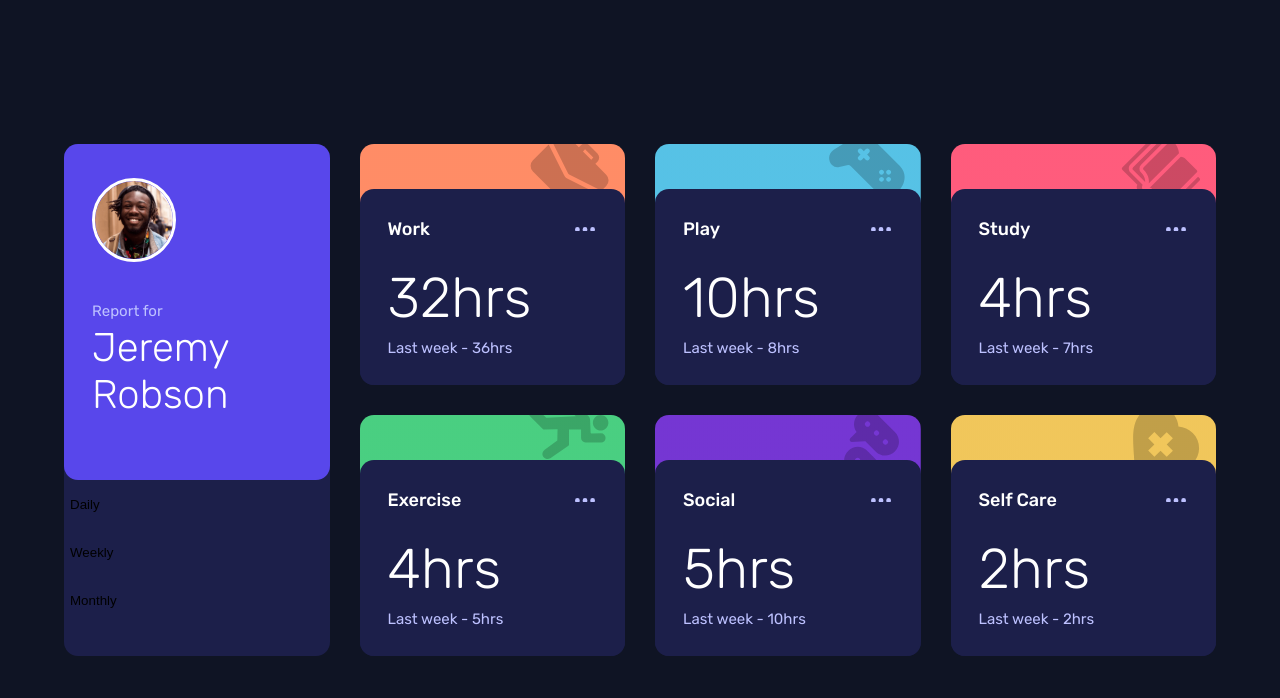
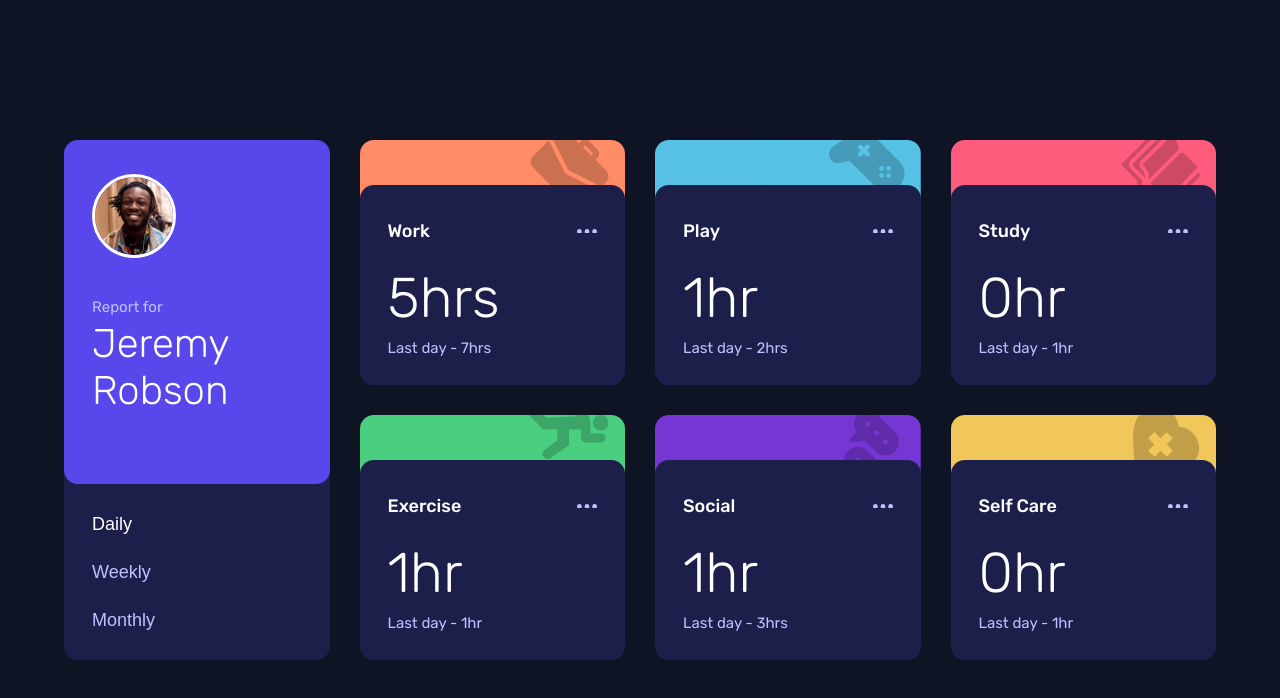
Before and after one commit to john-mirage/time-tracking-dashboard, a website built with Vite: page index.html in a window 1280 px wide. Both pictures are taken after a click on the button "Daily". Built offline with nearby package versions, Linux system fonts and the light colour scheme.

Commit message:
feat: finish web component

```diff
--- a/index.html
+++ b/index.html
@@ -47,9 +47,9 @@
         </div>
       </div>
       <div class="menu__period">
-        <button class="menu__button">Daily</button>
-        <button class="menu__button">Weekly</button>
-        <button class="menu__button">Monthly</button>
+        <button class="menu__button" data-name="day" data-period="daily">Daily</button>
+        <button class="menu__button" data-name="week" data-period="weekly">Weekly</button>
+        <button class="menu__button" data-name="month" data-period="monthly">Monthly</button>
       </div>
     </header>
   </template>
--- a/src/main.css
+++ b/src/main.css
@@ -13,7 +13,7 @@
   --color-blue: hsl(246, 80%, 60%);
   --color-very-dark-blue: hsl(226, 43%, 10%);
   --color-dark-blue: hsl(235, 46%, 20%);
-  /* --color-desaturated-blue: hsl(235, 45%, 61%); */
+  --color-dark-blue-hover: hsl(235, 46%, 26%);
   --color-desaturated-blue: hsl(236, 41%, 34%);
   --color-pale-blue: hsl(236, 100%, 87%);
   --color-white: hsl(0, 0%, 100%);
--- a/src/main.ts
+++ b/src/main.ts
@@ -9,6 +9,7 @@ interface Period {
 interface Stat {
   title: string;
   timeframes: {
+    [period: string]: Period;
     daily: Period;
     weekly: Period;
     monthly: Period;
@@ -16,8 +17,11 @@ interface Stat {
 }
 
 class AppDashboard extends HTMLElement {
+  activeButton: HTMLButtonElement | false;
+
   constructor() {
     super();
+    this.activeButton = false;
   }
 
   connectedCallback() {
@@ -26,10 +30,38 @@ class AppDashboard extends HTMLElement {
     stats.forEach((stat: Stat) => this.createStat(stat));
   }
 
+  setActiveButton(button: HTMLButtonElement) {
+    if (this.activeButton) this.disableButton(this.activeButton);
+    this.activeButton = button;
+    this.activateButton(this.activeButton);
+  }
+
+  activateButton(button: HTMLButtonElement) {
+    button.classList.add("menu__button--active");
+    button.setAttribute("disabled", "");
+  }
+
+  disableButton(button: HTMLButtonElement) {
+    button.classList.remove("menu__button--active");
+    button.removeAttribute("disabled");
+  }
+
   createMenu() {
     const template = <HTMLTemplateElement>document.getElementById("template-menu");
     const fragment = <DocumentFragment>template.content.cloneNode(true);
     const element = <HTMLElement>fragment.querySelector(".menu");
+    const buttons = <NodeListOf<HTMLButtonElement>>fragment.querySelectorAll(".menu__button");
+    this.setActiveButton(buttons[1]);
+    buttons.forEach((button) => {
+      button.addEventListener("click", () => {
+        this.setActiveButton(button);
+        const customEvent = new CustomEvent("change-period", { detail: {
+            name: button.dataset.name,
+            periodName: button.dataset.period
+        }});
+        this.dispatchEvent(customEvent);
+      });
+    });
     this.appendChild(element);
   }
 
@@ -47,44 +79,16 @@ class AppDashboard extends HTMLElement {
     currentValue.textContent = `${String(stat.timeframes.weekly.current)}${stat.timeframes.weekly.current > 1 ? "hrs" : "hr"}`;
     previousValue.textContent = `${String(stat.timeframes.weekly.previous)}${stat.timeframes.weekly.previous > 1 ? "hrs" : "hr"}`;
     previousPeriod.textContent = "week";
+    this.addEventListener("change-period", (event) => {
+      const name: string = (<CustomEvent>event).detail.name;
+      const periodName: string = (<CustomEvent>event).detail.periodName;
+      const period = <Period>stat.timeframes[periodName];
+      currentValue.textContent = `${String(period.current)}${period.current > 1 ? "hrs" : "hr"}`;
+      previousValue.textContent = `${String(period.previous)}${period.previous > 1 ? "hrs" : "hr"}`;
+      previousPeriod.textContent = name;
+    });
     this.appendChild(element);
   }
 }
 
 customElements.define("app-dashboard", AppDashboard);
-
-/*
-const inputs = document.querySelectorAll(".menu__input") as NodeListOf<HTMLInputElement>;
-const grid = document.querySelector("#grid") as HTMLDivElement;
-const template = document.querySelector("#template") as HTMLTemplateElement;
-
-inputs.forEach((input) => {
-  input.addEventListener("change", (event) => {
-    const target = event.target as HTMLInputElement;
-    document.dispatchEvent(new CustomEvent("change-period", {detail: { period: target.value } }));
-  });
-});
-
-stats.forEach((stat) => {
-  const statFragment = template.content.cloneNode(true) as HTMLElement;
-  const section = statFragment.querySelector(".stat") as HTMLElement;
-  const title = statFragment.querySelector(".stat__title") as HTMLHeadingElement;
-  const currentValue = statFragment.querySelector(".stat__current-value") as HTMLSpanElement;
-  const previousValue = statFragment.querySelector(".stat__previous-value") as HTMLSpanElement;
-  const previousPeriod = statFragment.querySelector(".stat__previous-period") as HTMLSpanElement;
-  section.classList.add(`stat--${stat.name.replace(" ", "-")}`);
-  title.textContent = stat.name;
-  currentValue.textContent = `${String(stat.weekly.current)}${stat.weekly.current > 1 ? "hrs" : "hr"}`;
-  previousValue.textContent = `${String(stat.weekly.previous)}${stat.weekly.previous > 1 ? "hrs" : "hr"}`;
-  previousPeriod.textContent = stat.weekly.name;
-  document.addEventListener("change-period", (event) => {
-    const periodName: string = (<CustomEvent>event).detail.period;
-    const period = <Period>stat[periodName];
-    currentValue.textContent = `${String(period.current)}${period.current > 1 ? "hrs" : "hr"}`;
-    previousValue.textContent = `${String(period.previous)}${period.previous > 1 ? "hrs" : "hr"}`;
-    previousPeriod.textContent = period.name;
-  });
-  grid.appendChild(document.createComment(stat.name));
-  grid.appendChild(statFragment);
-});
-*/
--- a/src/styles/menu.css
+++ b/src/styles/menu.css
@@ -57,39 +57,31 @@
 
 .menu__button {
     position: relative;
-    display: flex;
     width: 100%;
     height: 4.8rem;
+    padding: 0 0 0 2.8rem;
     border: none;
     background-color: transparent;
-}
-
-.menu__input {
-    display: block;
-    position: absolute;
-    top: 0;
-    left: 0;
-    width: 100%;
-    height: 100%;
-    opacity: 0;
-    cursor: pointer;
-}
-
-.menu__label {
     font-size: 1.8rem;
     font-weight: 400;
     color: var(--color-pale-blue);
-    margin-top: auto;
-    margin-bottom: auto;
-    margin-left: 2.8rem;
+    cursor: pointer;
+    text-align: left;
 }
 
-.menu__input:checked ~ .menu__label {
+.menu__button:focus-visible {
+    outline: none;
+    background-color: var(--color-dark-blue-hover);
     color: var(--color-white);
 }
 
-.menu__input:hover ~ .menu__label {
+.menu__button:hover {
     color: var(--color-white);
+}
+
+.menu__button--active {
+    color: var(--color-white);
+    cursor: default;
 }
 
 @media screen and (min-width: 375px) {
@@ -111,10 +103,8 @@
     .menu__button {
         flex: 1 1 0;
         height: 7rem;
-    }
-
-    .menu__label {
-        margin: auto;
+        padding: 0;
+        text-align: center;
     }
 }
 
@@ -159,12 +149,8 @@
     .menu__button {
         flex: 0 0 4.8rem;
         height: 4.8rem;
-    }
-
-    .menu__label {
-        margin-top: auto;
-        margin-bottom: auto;
-        margin-left: 2.8rem;
+        padding: 0 0 0 2.8rem;
+        text-align: left;
     }
 }
 
--- a/src/styles/stat.css
+++ b/src/styles/stat.css
@@ -84,23 +84,32 @@
 
 .stat__button {
     display: flex;
-    width: 2.4rem;
-    height: 2.4rem;
+    width: 3.6rem;
+    height: 3.6rem;
+    border-radius: 9999px;
+    margin-right: -0.8rem;
     border: none;
     background-color: transparent;
+    color: var(--color-pale-blue);
     padding: 0;
     cursor: pointer;
+}
+
+.stat__button:hover {
+    background-color: var(--color-blue);
+    color: var(--color-white);
+}
+
+.stat__button:focus-visible {
+    outline: none;
+    background-color: var(--color-blue);
+    color: var(--color-white);
 }
 
 .stat__icon {
     width: 2rem;
     height: auto;
-    color: var(--color-pale-blue);
     margin: auto;
-}
-
-.stat__button:hover > .stat__icon {
-    color: var(--color-white);
 }
 
 .stat__current {
@@ -142,7 +151,7 @@
     }
 
     .stat__row--top {
-        margin-bottom: 2.4rem;
+        margin-bottom: 1.6rem;
     }
 
     .stat__current {
```
